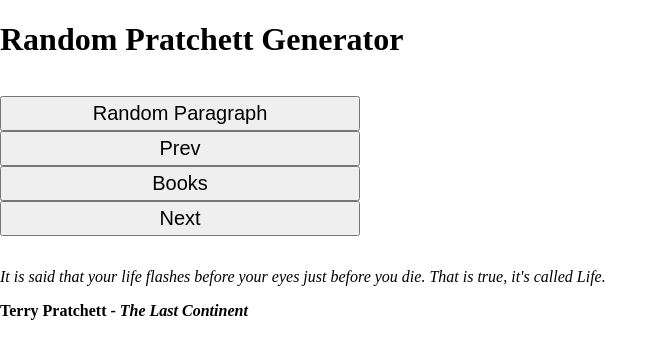
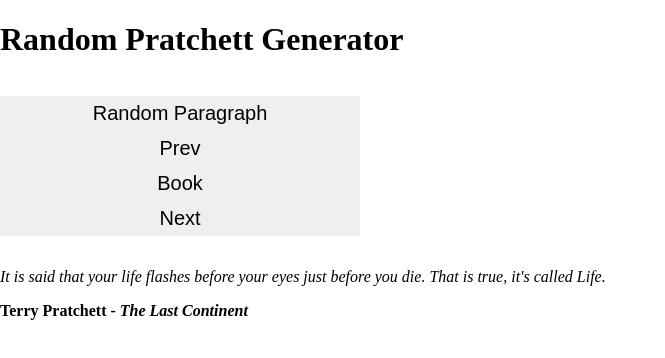
Before and after one commit to PiotrAdamowicz/Pages, a React (Create React App) app: page / in a window 1280 px wide. Shown: the top 358 px of the page, without its empty margins (0-665 px from the left). Built offline with nearby package versions, Linux system fonts and the light colour scheme.

Commit message:
It Worked! No need for branching this time

```diff
--- a/src/components/App.js
+++ b/src/components/App.js
@@ -2,8 +2,10 @@
 import data from "../utils/data.js";
 import { dataLenght } from "../utils/data";
 import DisplayStyled from "./Display";
-import Button from "./Button";
+import ButtonStyled from "./Button";
 import styled, { createGlobalStyle } from "styled-components";
+
+const buttonLabels = ["Random Paragraph", "Prev", "Book", "Next"];
 
 const GlobalStyle = createGlobalStyle`
 body{
@@ -23,11 +25,6 @@
 // TODO: why can't I center h1?
 const H1 = styled.h1`
   padding-left: auto;
-`;
-const ButtonStyled = styled(Button)`
-  border: none;
-  text-decoration: none;
-  border-radius: 50%;
 `;
 const Ul = styled.ul`
   display: flex;
@@ -126,29 +123,21 @@
   }
 
   render() {
+    const nav = buttonLabels.map(label => {
+      return (
+        <Li>
+          <ButtonStyled onClick={this.clickHandler.bind(this, label)}>
+            {label}
+          </ButtonStyled>
+        </Li>
+      );
+    });
     return (
       <Div className="App">
         <GlobalStyle />
         <H1>Random Pratchett Generator</H1>
         <nav className="menu">
-          <Ul>
-            <Li big>
-              <ButtonStyled
-                big
-                label="Random Paragraph"
-                click={this.clickHandler}
-              />
-            </Li>
-            <Li>
-              <ButtonStyled label="Prev" click={this.clickHandler} />
-            </Li>
-            <Li>
-              <ButtonStyled label="Books" click={this.clickHandler} />
-            </Li>
-            <Li>
-              <ButtonStyled label="Next" click={this.clickHandler} />
-            </Li>
-          </Ul>
+          <Ul>{nav}</Ul>
         </nav>
         {/* TODO:This could be provided in form of simple props(not function) or just
         simply imported to Display component since it's uniqe */}
--- a/src/components/Button.js
+++ b/src/components/Button.js
@@ -1,10 +1,10 @@
 import React from "react";
 import styled from "styled-components";
 
-const Button = props => {
-  return (
-    <button onClick={props.click.bind(this, props.label)}>{props.label}</button>
-  );
-};
+const ButtonStyled = styled.button`
+  border: none;
+  text-decoration: none;
+  border-border-bottom-left-radius: 50%;
+`;
 
-export default Button;
+export default ButtonStyled;
```
